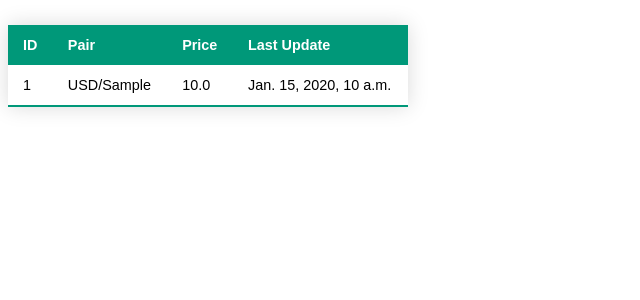
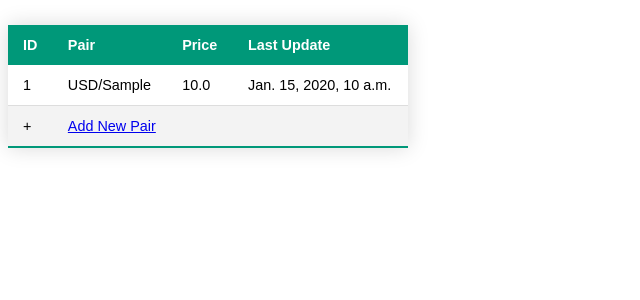
Before and after one commit to hossein73z/CryptoWatcher, a Django app: page /pair_list/ in a window 1280 px wide. Shown: the top 300 px of the page, without its empty margins (0-640 px from the left). Run offline with Django 4.2, Linux system fonts and the light colour scheme; tables that the repository leaves empty hold one stand-in row (values such as "Sample post").

Commit message:
Added new pair item to list

```diff
--- a/priceWatcher/templates/pair_list.html
+++ b/priceWatcher/templates/pair_list.html
@@ -63,6 +63,14 @@
                     <td>{{ pair.price_date }}</td>
                 </tr>
             {% endfor %}
+            <tr>
+                <td>
+                    +
+                </td>
+                <td colspan="3">
+                    <a href="new/">Add New Pair</a>
+                </td>
+            </tr>
             </tbody>
 
         </table>
```
